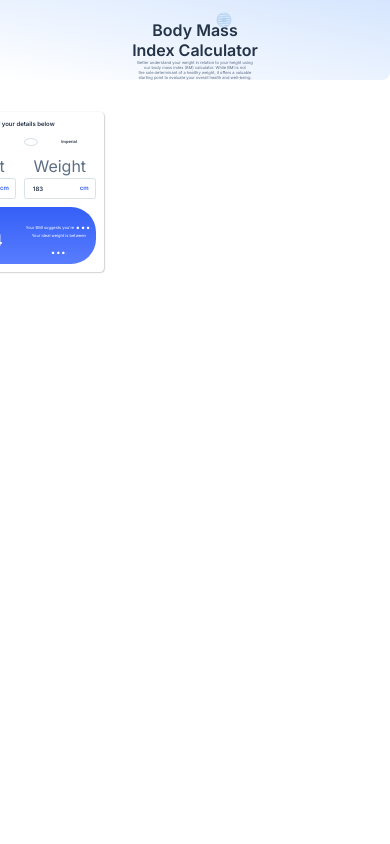
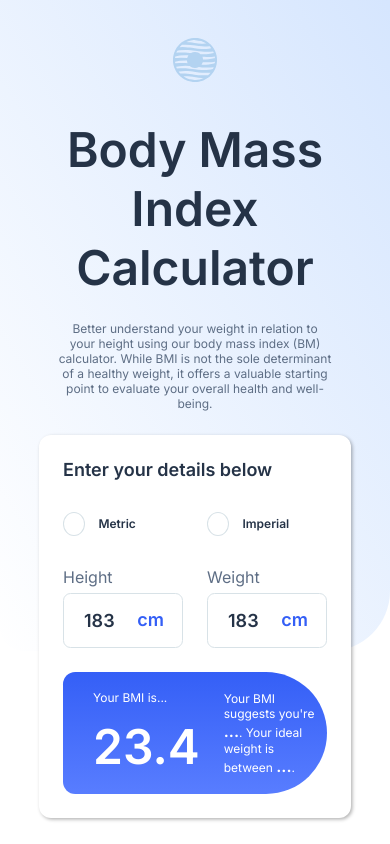
Before and after one commit to DaveWesl/bmi-calculator, a plain HTML site: page index.html in a window 390 px wide. Shown: the top 844 px of the page. Drawn offline with Linux system fonts and the light colour scheme.

Commit message:
finished first-section Tablet

```diff
--- a/css/style.css
+++ b/css/style.css
@@ -81,12 +81,14 @@ input:focus {
     padding: 7.25rem;
     padding-bottom: 0rem;
     padding-right: 3.125rem;
+    width: 70%;
 }
 
 .rectangle-6 p {
     padding-top: 0;
     padding-left: 7.25rem;
     padding-bottom: 5rem;
+    width: 60%;
 }
 
 .frame-6 {
@@ -189,7 +191,7 @@ p.suggest {
 
 @media screen and (max-width: 768px) {
     html {
-        font-size: 4px;
+        font-size: 12px;
     }
 
     body {
@@ -200,39 +202,51 @@ p.suggest {
         height: 100vh;
         display: block;
         text-align: center;
+        align-items: center;
+        justify-content: center;
     }
 
     .game-icon {
+        position: unset;
         height: 4rem;
         width: 4rem;
+        margin-top: 3rem;
     }
 
     .rectangle-6 {
         width: 100%;
         border-radius: 0 0 2rem 2rem;
         background: linear-gradient(to bottom left, rgb(213.73, 229.81, 253.94) 0%, rgba(213.73, 251.53, 253.94, 0) 100%);
-        border-bottom-right-radius: 2rem;
+        border-bottom-right-radius: 5rem;
+        position: unset;
+        display: flex;
+        flex-direction: column;
+        align-items: center;
+        justify-content: center;
+        text-align: center;
+        padding-bottom: 20rem;
     }
 
     .rectangle-6 h1 {
         margin: 0;
-        padding: 0;
+        padding: 3rem 0 2rem 0;
     }
 
     .rectangle-6 p {
         margin: 0;
         padding: 0;
+        width: 70%;
     }
 
     .frame-6 {
         display: grid;
+        text-align: start;
         grid-template-columns: repeat(2, 1fr);
-        width: 43%;
+        width: 80%;
         gap: 2rem;
         padding: 2rem;
-        margin-left: -16rem;
-        margin-top: 8rem;
-        margin-bottom: 3rem;
+        margin: 0 auto;
+        margin-top: -18rem;
         background-color: white;
         border-radius: 1rem;
         z-index: 2;
@@ -344,6 +358,11 @@ p.suggest {
     margin-bottom: -9rem;
 }
 
+@media screen and (max-width: 768px) {
+    .curve {
+        display: none;
+    }
+
 /*second section*/
 
 .second-section {
@@ -361,6 +380,11 @@ img.rectangle-8 {
     margin-left: 4rem;
     padding-top: 9rem;
 }
+
+@media screen and (max-width: 768px) {
+    .second-section {
+        display: none;
+    }
 /*third section*/
 
 .third-section {
@@ -388,6 +412,11 @@ img.rectangle-8 {
 .tipps:not(:last-child) {
     padding-right: 2rem;
 }
+
+@media screen and (max-width: 768px) {
+    .third-section {
+        display: none;
+    }
 
 /*fourth section*/
 
@@ -465,6 +494,10 @@ img.rectangle-8 {
     left: 12rem;
 }
 
+@media screen and (max-width: 768px) {
+    .fourth-section {
+        display: none;
+    }
 
 
 /*
--- a/index.html
+++ b/index.html
@@ -20,9 +20,9 @@
       <div class="rectangle-6">
         <img class="game-icon" src="./assets/images/logo.svg" alt="Logo">
         <h1>Body Mass<br>Index Calculator</h1>
-        <p>Better understand your weight in relation to your height using<br>our
-          body mass index (BM) calculator. While BMI is not<br>the sole determinant
-          of a healthy weight, it offers a valuable<br>starting point to evaluate
+        <p>Better understand your weight in relation to your height using our
+          body mass index (BM) calculator. While BMI is not the sole determinant
+          of a healthy weight, it offers a valuable starting point to evaluate
           your overall health and well-being.</p>
       </div>
       <div class="frame-6">
```
